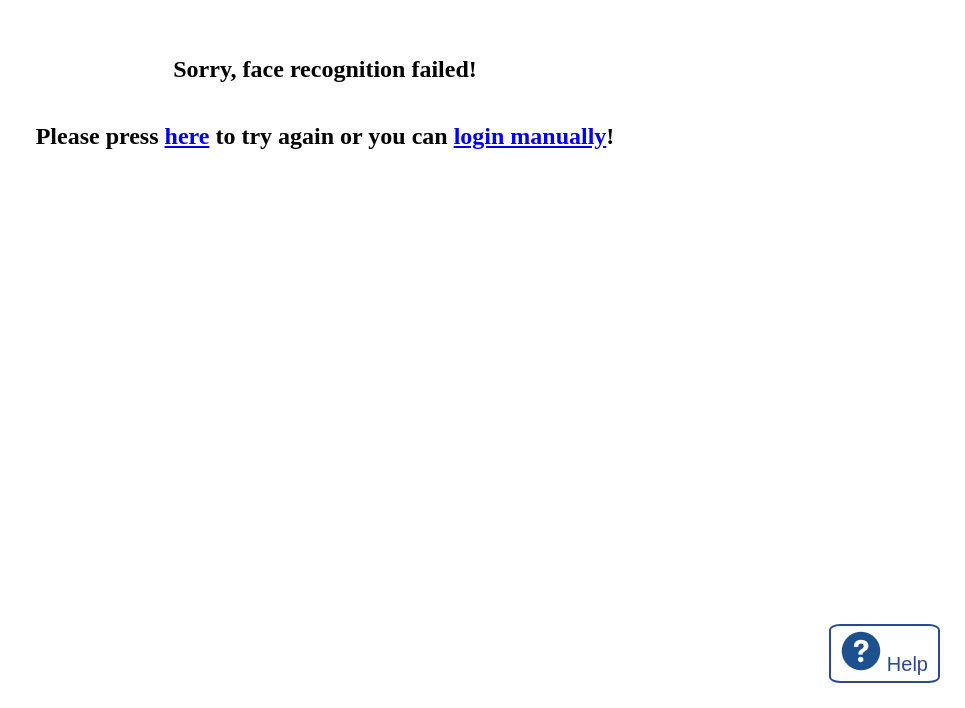
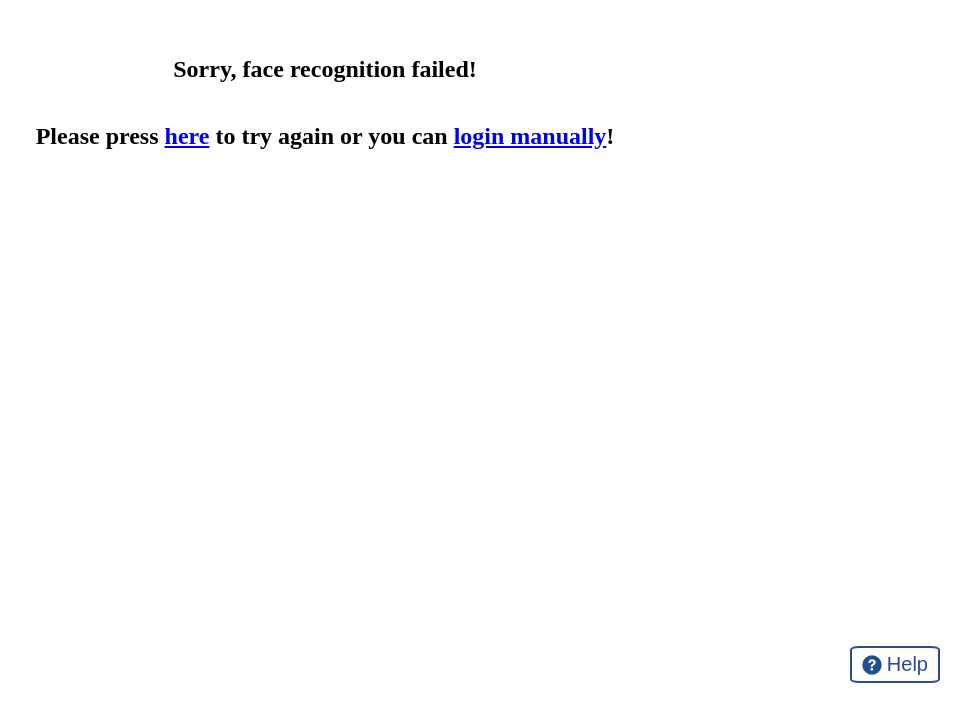
Before and after one commit to zhuceyezi/MPS_5900_Project, a website: page express/public/4.Fail Page.html in a window 1280 px wide. Shown: the part 92-800 px from the top of the page, without its empty margins (315-1280 px from the left). Drawn offline with Linux system fonts and the light colour scheme.

Commit message:
hanged help button's css

```diff
--- a/express/public/css/styles.css
+++ b/express/public/css/styles.css
@@ -88,8 +88,9 @@ button {
 }
 
 .help-button {
+    display: flex; /* 使用 Flexbox 使内容在同一行 */
+    align-items: center; /* 垂直居中对齐 */
     position: fixed;
-    align-items: center;
     bottom: 20px;
     right: 20px;
     background: none;
@@ -109,6 +110,11 @@ button {
     color: #fff;
 }
 
+.buttonicon {
+    width: 20px; /* 设置更小的宽度 */
+    height: auto; /* 高度自动调整，保持宽高比 */
+    margin-right: 5px; /* 添加右侧间距，使图标与文本有距离 */
+}
 .container {
     background-color: #d3d3d3;
     padding: 40px;
```
